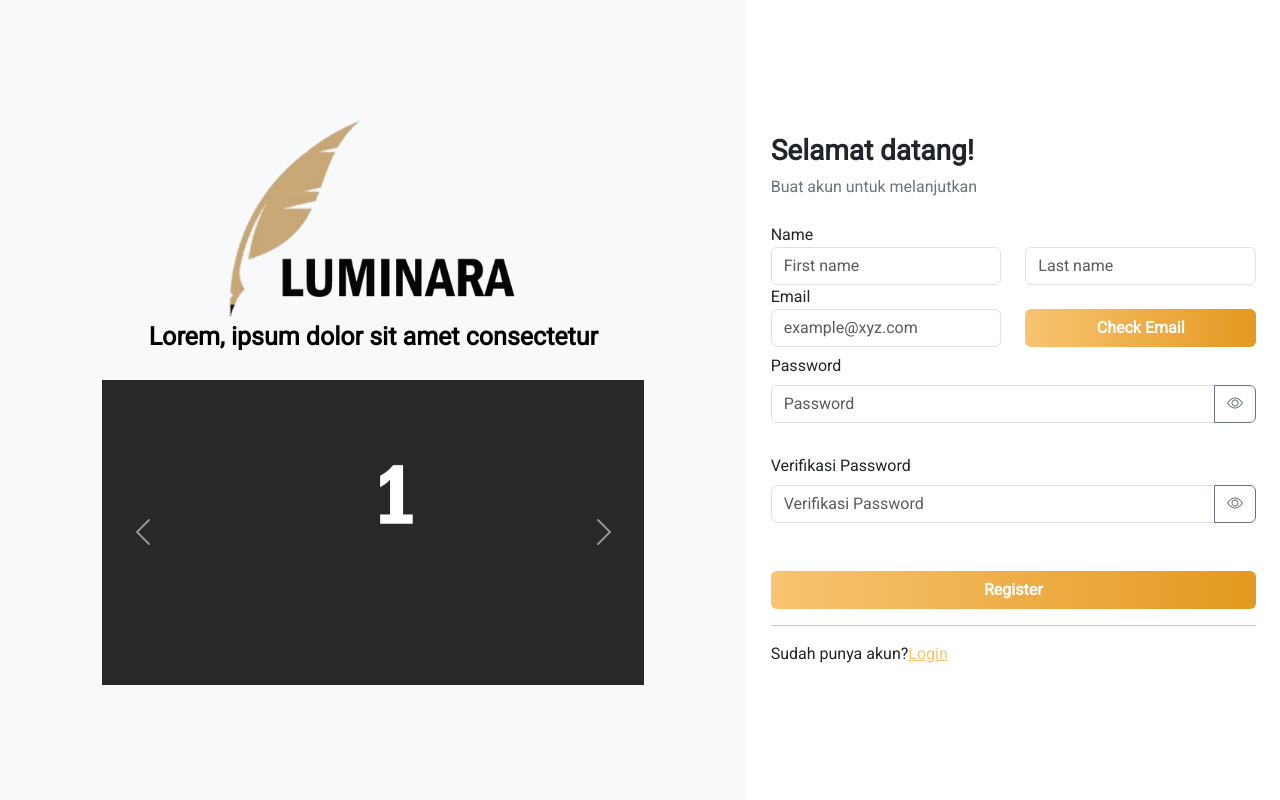
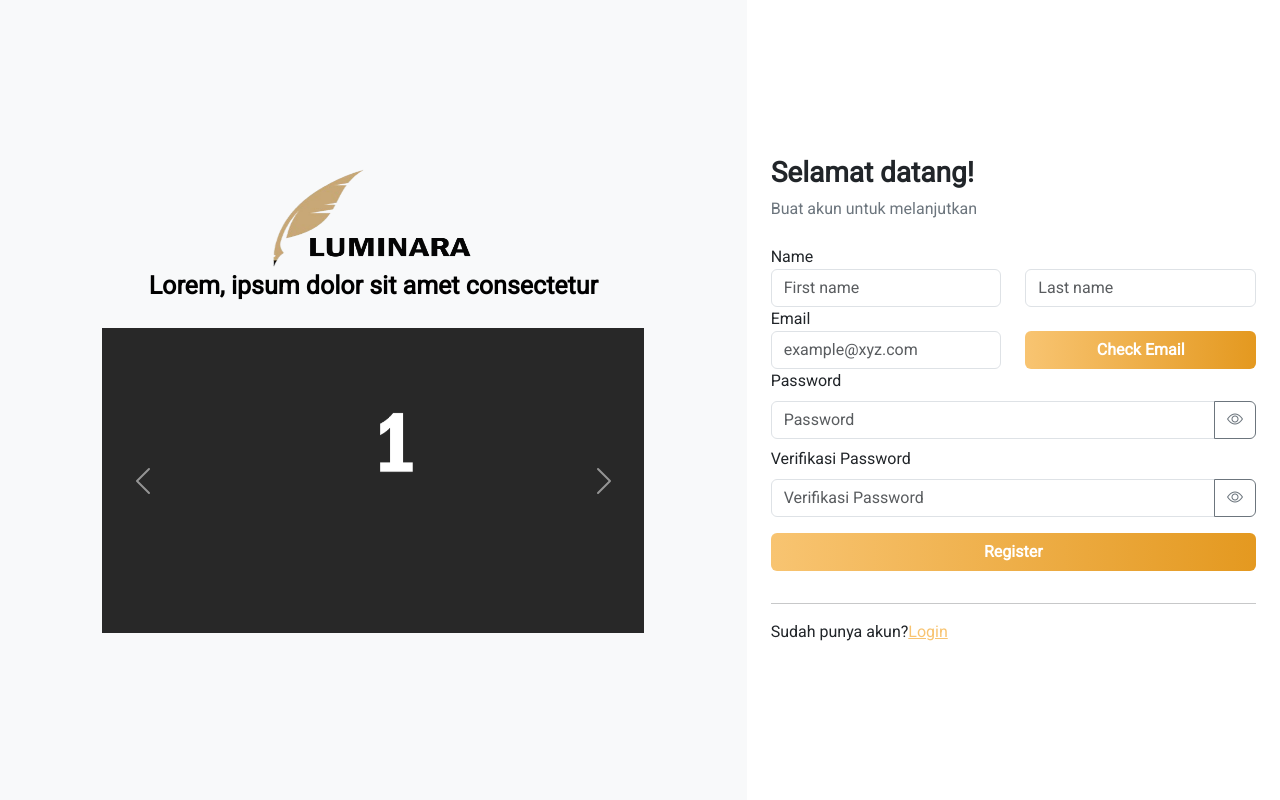
Before and after one commit to XyynRown/Luminara, a PHP site: page /register in a window 1280 px wide. Run offline with PHP 8.4, Linux system fonts and the light colour scheme.

Commit message:
Simpan progress lokal

```diff
--- a/public/components/header.php
+++ b/public/components/header.php
@@ -8,5 +8,7 @@
     <title><?= $title ?? "NONE"; ?></title>
     <link rel="stylesheet" href="../css/<?= $css ?? "style"; ?>.css">
     <link href='https://fonts.googleapis.com/css?family=Roboto' rel='stylesheet'>
+    <link rel="stylesheet" href="https://cdn.jsdelivr.net/npm/bootstrap-icons/font/bootstrap-icons.css">
+    <link rel="icon" type="image/x-icon" href="/../assets/img/favicon.ico">
 </head>
 <body>
--- a/public/js/register.js
+++ b/public/js/register.js
@@ -2,7 +2,8 @@ const passwordInput = document.getElementById("password");
 const togglePassword = document.getElementById("togglePassword");
 
 togglePassword.addEventListener("click", function () {
-  const type = passwordInput.getAttribute("type") === "password" ? "text" : "password";
+  const type =
+    passwordInput.getAttribute("type") === "password" ? "text" : "password";
   passwordInput.setAttribute("type", type);
 
   // ganti ikon
@@ -16,7 +17,8 @@ const vpasswordInput = document.getElementById("verificationPassword");
 const toggleVPassword = document.getElementById("toggleVerificationPassword");
 
 toggleVPassword.addEventListener("click", function () {
-  const type = vpasswordInput.getAttribute("type") === "password" ? "text" : "password";
+  const type =
+    vpasswordInput.getAttribute("type") === "password" ? "text" : "password";
   vpasswordInput.setAttribute("type", type);
 
   // ganti ikon
@@ -26,13 +28,14 @@ toggleVPassword.addEventListener("click", function () {
       : '<i class="bi bi-eye-slash"></i>';
 });
 
+document
+  .getElementById("registerForm")
+  .addEventListener("submit", async (e) => {
+    e.preventDefault();
 
-document
-    .getElementById('registerForm')
-    .addEventListener('submit', async(e) => {
-        e.preventDefault();
-
-        const username = document.getElementById('firstName').value + " " + document.getElementById('lastName').value;
-        const email = document.getElementById('email').value;
-
-    })
+    const username =
+      document.getElementById("firstName").value +
+      " " +
+      document.getElementById("lastName").value;
+    const email = document.getElementById("email").value;
+  });
--- a/public/pages/login.php
+++ b/public/pages/login.php
@@ -72,7 +72,6 @@ include_once __DIR__ . '/../components/header.php';
           <br>
           <!-- Button -->
            <div class="d-grid gap-2 mb-3 d-flex justify-content-center">
-<<<<<<< HEAD
               <button type="button"
                       class="btn gradient-gold w-100"
                       onclick="window.location.href='/'">
@@ -81,10 +80,6 @@ include_once __DIR__ . '/../components/header.php';
                 </strong>
               </button>
               <button type="submit" class="btn gradient-gold w-100"><strong>Login</strong></button>
-=======
-            <button type="submit" name="action" value="demo" class="btn gradient-gold w-100"><strong>Demo</strong></button>
-            <button type="submit" name="action" value="login" class="btn gradient-gold w-100"><strong>Login</strong></button>
->>>>>>> b54f72e (push backend wlee 18/8/25)
            </div>
 
 
--- a/public/pages/register.php
+++ b/public/pages/register.php
@@ -15,7 +15,7 @@ include_once __DIR__ . '/../components/header.php';
     <!-- 3/4 bagian kiri -->
     <div class="flex-column col-lg-7 left-side d-none d-lg-flex align-items-center justify-content-center">
       <!-- Bisa isi gambar/banner kalau mau -->
-      <img src="../assets/img/logo.png" alt="Login Banner" class="img-fluid w-50">
+      <img src="../assets/img/logo.png" alt="Login Banner" class="img-fluid" style="width: 250px; height: 100px;">
        <strong class="penjelasan">Lorem, ipsum dolor sit amet consectetur</strong>
        <br>
 
@@ -81,10 +81,8 @@ include_once __DIR__ . '/../components/header.php';
           </div>
 
           <!-- Password -->
-          <div class="col-auto">
-            <label for="password" class="col-form-label">Password</label>
-          </div>
-          <div class="row g-3 align-items-center">
+         <div class="mb-2">
+          <label for="password" class="form-label">Password</label>
           <div class="input-group">
             <input type="password" class="form-control" id="password" placeholder="Password">
             <button class="btn btn-outline-secondary" type="button" id="togglePassword">
@@ -92,11 +90,10 @@ include_once __DIR__ . '/../components/header.php';
             </button>
           </div>
         </div>
-          <!-- verifikasi password -->
-          <div class="col-auto">
-            <label for="verificationPassword" class="col-form-label">Verifikasi Password</label>
-          </div>
-          <div class="row g-3 align-items-center">
+
+        <!-- Verifikasi Password -->
+        <div class="mb-3">
+          <label for="verificationPassword" class="form-label">Verifikasi Password</label>
           <div class="input-group">
             <input type="password" class="form-control" id="verificationPassword" placeholder="Verifikasi Password">
             <button class="btn btn-outline-secondary" type="button" id="toggleVerificationPassword">
@@ -106,8 +103,7 @@ include_once __DIR__ . '/../components/header.php';
         </div>
 
         <!-- Button -->
-           <br><br>
-          <button type="submit" class="btn gradient-gold w-100"><strong>Register</strong></button>
+        <button type="submit" class="btn gradient-gold w-100 mb-3"><strong>Register</strong></button>
         </form>
         <hr>
         <p class="text-center mt-3 mb-0 d-flex">Sudah punya akun?
```
Also changed, not shown: public/assets/img/favico.png (added), public/assets/img/favicon.ico (added), 1 other file. Lines whose indentation alone changed are shown as unchanged.
